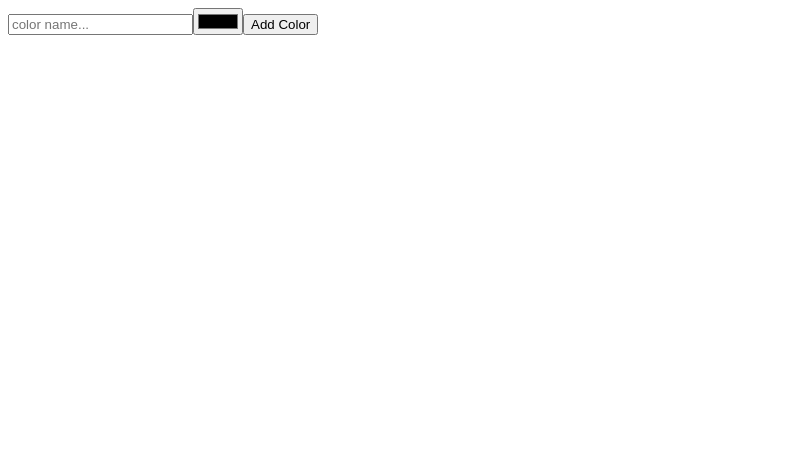
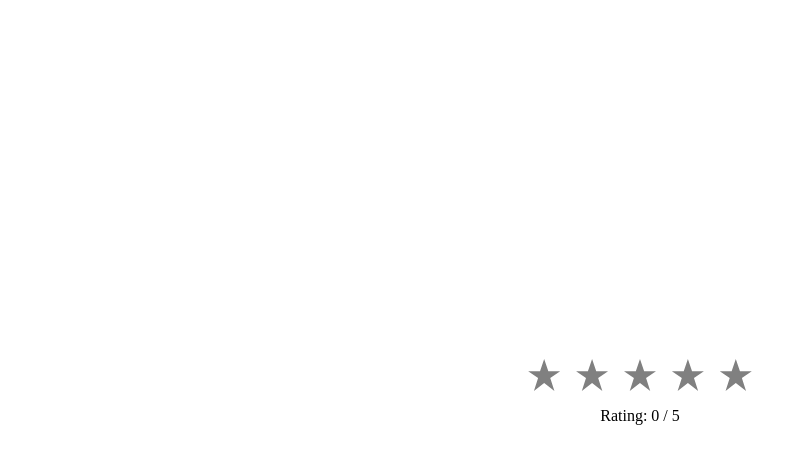
Before and after one commit to bluerumex/react_color_organizer, a React (Create React App) app: page / in a window 1280 px wide. Shown: the top 464 px of the page, without its empty margins (0-806 px from the left). Built offline with nearby package versions, Linux system fonts and the light colour scheme.

Commit message:
rating app 생성, css파일 추가

```diff
--- a/src/App.js
+++ b/src/App.js
@@ -1,15 +1,22 @@
 import React, { Component } from 'react';
 import './App.css';
+import StarRating from './component/StarRating';
+
+/*
 import AddColorForm from './component/AddColorForm'
 
 const logColor = (title, color) =>
     console.log(`NEW COLOR: ${title} | ${color}`);
+
 class App extends Component {
     render() {
-        return <AddColorForm onNewColor={ (title, color) => {
-            console.log(`TODO: NEW COLOR Information ${title} | ${color} put on list...`);
-            console.log(`TODO: DISPLAY with NEW Color`);
-        } }/>
+        return <AddColorForm onNewColor={logColor}/>
+    }
+}
+*/
+class App extends Component {
+    render() {
+        return <StarRating />
     }
 }
 
--- /dev/null
+++ b/src/CSS/Rating.css
@@ -0,0 +1,41 @@
+html, body, #react-container {
+    height: 100%;
+    margin: 0;
+    padding: 0;
+  }
+
+  #react-container {
+    display: flex;
+    align-items: center;
+    justify-content: center;
+  }
+
+  .star-rating {
+    display: flex;
+    flex-wrap: wrap;
+    justify-content: space-around;
+  }
+
+  .star {
+    cursor: pointer;
+    width: 2em;
+    height: 2em;
+    background-color: grey;
+    -webkit-clip-path:
+      polygon(50% 0%, 63% 38%, 100% 38%,
+        69% 59%, 82% 100%, 50% 75%,
+        18% 100%, 31% 59%, 0% 38%, 37% 38%);
+    clip-path: polygon(50% 0%, 63% 38%,
+      100% 38%, 69% 59%, 82% 100%,
+      50% 75%, 18% 100%, 31% 59%,
+      0% 38%, 37% 38%);
+  }
+
+  .star.selected {
+    background-color: red;
+  }
+
+  p {
+    flex-basis: 100%;
+    text-align: center;
+  }
--- /dev/null
+++ b/src/component/Star.js
@@ -0,0 +1,12 @@
+import React from 'react';
+import propTypes from 'prop-types';
+
+const Star = ({ selected=false, onClick=f=>f }) =>
+    <div className={(selected) ? 'star selected' : 'star'} onClick={onClick} ></div>
+
+Star.propTypes = {
+    selected: propTypes.bool,
+    onClick: propTypes.func
+}
+
+export default Star;
--- /dev/null
+++ b/src/component/StarRating.js
@@ -0,0 +1,43 @@
+import React, { Component } from 'react';
+import PropTypes from 'prop-types';
+import Star from './Star';
+import '../CSS/Rating.css'
+
+class StarRating extends Component {
+
+    static propTypes = {
+        totalStars: PropTypes.number
+    }
+
+    static defaultProps = {
+        totalStars: 5
+    }
+
+    constructor(props) {
+        super(props);
+        this.state = {
+            starsSelected: 0
+        }
+        this._change = this._change.bind(this);
+    }
+
+    _change(starsSelected) {
+        this.setState({ starsSelected });
+    }
+
+    render() {
+        const {totalStars} = this.props;
+        const {starsSelected} = this.state;
+
+        return (
+            <div className='star-rating'>
+                {[...Array(totalStars)].map((n, i) =>
+                    <Star key={i} selected={i<starsSelected} onClick={() => this._change(i+1)} />
+                )}
+                <p>Rating: {starsSelected} / {totalStars}</p>
+            </div>
+        )
+    };
+};
+
+export default StarRating;
--- a/src/index.css
+++ b/src/index.css
@@ -1,14 +1,11 @@
-body {
+html, body, #react-container {
+  height: 100%;
   margin: 0;
   padding: 0;
-  font-family: -apple-system, BlinkMacSystemFont, "Segoe UI", "Roboto", "Oxygen",
-    "Ubuntu", "Cantarell", "Fira Sans", "Droid Sans", "Helvetica Neue",
-    sans-serif;
-  -webkit-font-smoothing: antialiased;
-  -moz-osx-font-smoothing: grayscale;
 }
 
-code {
-  font-family: source-code-pro, Menlo, Monaco, Consolas, "Courier New",
-    monospace;
+#react-container {
+  display: flex;
+  align-items: center;
+  justify-content: center;
 }
```
